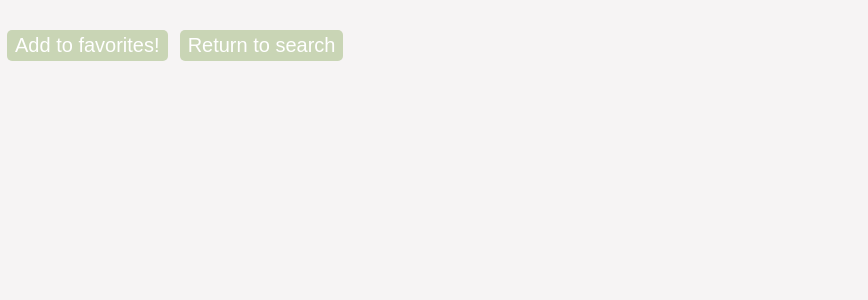
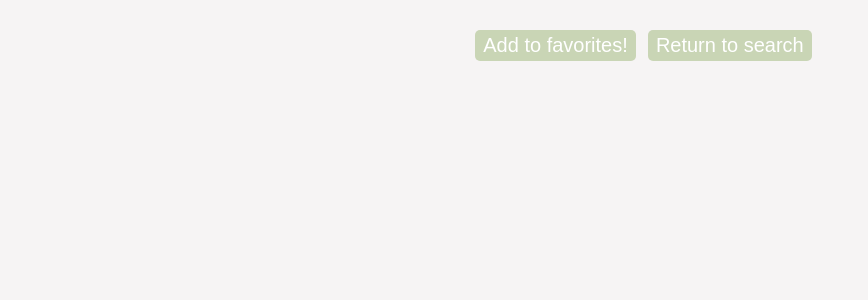
Before and after one commit to sebtezak/NutrientNoob_Flask, a Flask app: page /recipeinstructions in a window 1280 px wide. Shown: the part 87-387 px from the top of the page, without its empty margins (0-868 px from the left). Run offline with Flask 3, Linux system fonts and the light colour scheme.

Commit message:
styling of recipe instructions

```diff
--- a/static/style.css
+++ b/static/style.css
@@ -489,3 +489,83 @@
     max-width: 50%;
     height: auto;
 }
+
+#recipeTitle{
+    margin-left: 15px;
+}
+
+#recipeInfo{
+    border: 1px solid #C9D5B5;
+    padding: 10px;
+    margin: 10px;
+}
+
+#recipeDescript{
+    border: 1px solid #C9D5B5;
+    padding: 10px;
+    margin: 10px;
+}
+
+.recipeDescription{
+    margin-left: 30px;
+    font-weight: bold;
+}
+
+.recipeMinutes {
+    margin-left: 30px;
+    font-style: italic;
+}
+
+#ingredientsNeededTitle{
+    font-weight: bold;
+    margin-left: -10px;
+
+}
+
+.recipeIngredients{
+    margin-left: 40px;
+}
+
+#instructionsLabel{
+    font-weight: bold;
+    margin-left: -15px;
+}
+
+.recipeSteps{
+    margin-left: 30px;
+}
+
+.nutrition{
+    border: 3px solid #C9D5B5;
+    padding: 5px;
+    margin-bottom: 20px;
+    background-color: #f9f9f9;
+    text-align: left;
+    width: fit-content;
+}
+
+#recipeButtons{
+    text-align: center;
+}
+
+#recipeButtons button{
+    background-color: #C9D5B5;
+    color: white;
+    border: none;
+    outline: none;
+    font-size: 20px;
+    padding: 4px 8px;
+    margin-left: 7px;
+    margin-top: 20px;
+    margin-bottom: 30px;
+    cursor: pointer;
+    border-radius: 5px;
+    text-decoration: none;
+    font-style: bold;
+    display: inline;
+    justify-content: center;
+}
+
+#recipeButtons button:hover{
+    background-color: #A9BD89;
+}
--- a/templates/recipeinstructions.html
+++ b/templates/recipeinstructions.html
@@ -56,7 +56,7 @@
     </div>
     </main>
 
-    <div class="button" id="findMyButton">
+    <div class="button" id="recipeButtons">
         <button id="addToFavorites">Add to favorites!</button>
         <button id="returnToSearch">Return to search</button>
     </div>
@@ -64,7 +64,7 @@
 
 
     <script>
-        // this script displays the ingredients returned by the nutrienta search
+            // this script displays the ingredients returned by the nutrienta search
         const data = JSON.parse(sessionStorage.getItem('recipeInfo'));
         console.log(data);
         load_recipe_data(data);
@@ -72,31 +72,30 @@
         function load_recipe_data(data) {
             var recipeInfoContainer = document.createElement('div');
             recipeInfoContainer.setAttribute('id', 'recipeInfo');
-            var recipeInfoHTML = '<h2>Recipe Information:</h2>';
+            var recipeInfoHTML = '';
             const nutritionArray = JSON.parse(data.nutrition);
             const ingredientsString = data.ingredients.substring(1, data.ingredients.length - 1);
             const ingredientsArray = ingredientsString.split("', '");
+            //ingredientsArray.setAttribute('id', 'ingredients');
 
             const stepsString = data.steps.substring(1, data.steps.length - 1);
             const stepsArray = stepsString.split("', '");
-            sessionStorage.setItem('recipeName', JSON.stringify(data.name));
+	    sessionStorage.setItem('recipeName', JSON.stringify(data.name));
+
+
+
+            //recipeInfoHTML += '<br>';
+            recipeInfoHTML += '<h2 id= "recipeTitle">How to make: "' + data.name + '"</h2>';
+            recipeInfoHTML += '<br>';
+
+            var recipeDescript = document.createElement('div');
+            recipeDescript.setAttribute('class', 'recipe-info-box');
+            recipeInfoHTML += '<p class="recipeDescription">About this recipe: ' + data.description.charAt(0).toUpperCase() + data.description.substring(1, data.description.length - 1) + '</p>';
+            recipeInfoHTML += '<p class="recipeMinutes">Time to make: ' + data.minutes + ' minutes </p>';
 
             recipeInfoHTML += '<br>';
-            recipeInfoHTML += '<p>Name: ' + data.name + '</p>';
-            recipeInfoHTML += '<p>Description: ' + data.description.charAt(0).toUpperCase() + data.description.substring(1, data.description.length - 1) + '</p>';
-            recipeInfoHTML += '<p>Time: ' + data.minutes + ' minutes </p>';
-            recipeInfoHTML += '<br>';
-            recipeInfoHTML += '<p>Nutrition Facts:</p>';
-            recipeInfoHTML += '<p>&nbsp;&nbsp;&nbsp;&nbsp;Calories: ' + nutritionArray[0] + '</p>';
-            recipeInfoHTML += '<p>&nbsp;&nbsp;&nbsp;&nbsp;Total Fat: ' + nutritionArray[1] + '% PDV</p>';
-            recipeInfoHTML += '<p>&nbsp;&nbsp;&nbsp;&nbsp;Sugar: ' + nutritionArray[2] + '% PDV</p>';
-            recipeInfoHTML += '<p>&nbsp;&nbsp;&nbsp;&nbsp;Sodium: ' + nutritionArray[3] + '% PDV</p>';
-            recipeInfoHTML += '<p>&nbsp;&nbsp;&nbsp;&nbsp;Protein: ' + nutritionArray[4] + '% PDV</p>';
-            recipeInfoHTML += '<p>&nbsp;&nbsp;&nbsp;&nbsp;Saturated Fat: ' + nutritionArray[5] + '% PDV</p>';
-            recipeInfoHTML += '<p>&nbsp;&nbsp;&nbsp;&nbsp;Carbohydrates: ' + nutritionArray[6] + '% PDV</p>';
-
-            recipeInfoHTML += '<br>';
-            recipeInfoHTML += '<p>Ingredients: </p>'
+            recipeInfoHTML += '<div class="recipeIngredients">';
+            recipeInfoHTML += '<p id="ingredientsNeededTitle">Ingredients needed: </p>'
             for (ingredient in ingredientsArray) {
                 ingredientstring = ingredientsArray[ingredient]
                 if (ingredient == 0) {
@@ -110,8 +109,11 @@
                 }
                 recipeInfoHTML += ingredientsArray[ingredient];
             }
+            recipeInfoHTML += '</div>';
+
+            recipeInfoHTML += '<div class="recipeSteps">';
             recipeInfoHTML += '<br>' + '<br>';
-            recipeInfoHTML += '<p>Instructions: </p>'
+            recipeInfoHTML += '<p id="instructionsLabel">Instructions: </p>'
 
             for (step in stepsArray) {
                 stepstring = stepsArray[step]
@@ -127,6 +129,20 @@
                 }
                 recipeInfoHTML += stepsArray[step];
             }
+            recipeInfoHTML += '</div>';
+            recipeInfoHTML += '<br>' + '<br>';
+
+            recipeInfoHTML += '<div class="nutrition">';
+            recipeInfoHTML += '<p>Nutrition Facts:</p>';
+            recipeInfoHTML += '<p>&nbsp;&nbsp;&nbsp;&nbsp;Calories: ' + nutritionArray[0] + '</p>';
+            recipeInfoHTML += '<p>&nbsp;&nbsp;&nbsp;&nbsp;Total Fat: ' + nutritionArray[1] + '% PDV</p>';
+            recipeInfoHTML += '<p>&nbsp;&nbsp;&nbsp;&nbsp;Sugar: ' + nutritionArray[2] + '% PDV</p>';
+            recipeInfoHTML += '<p>&nbsp;&nbsp;&nbsp;&nbsp;Sodium: ' + nutritionArray[3] + '% PDV</p>';
+            recipeInfoHTML += '<p>&nbsp;&nbsp;&nbsp;&nbsp;Protein: ' + nutritionArray[4] + '% PDV</p>';
+            recipeInfoHTML += '<p>&nbsp;&nbsp;&nbsp;&nbsp;Saturated Fat: ' + nutritionArray[5] + '% PDV</p>';
+            recipeInfoHTML += '<p>&nbsp;&nbsp;&nbsp;&nbsp;Carbohydrates: ' + nutritionArray[6] + '% PDV</p>';
+            recipeInfoHTML += '</div">';
+
 
             recipeInfoContainer.innerHTML = recipeInfoHTML;
             var mainElement = document.querySelector('main');
```
